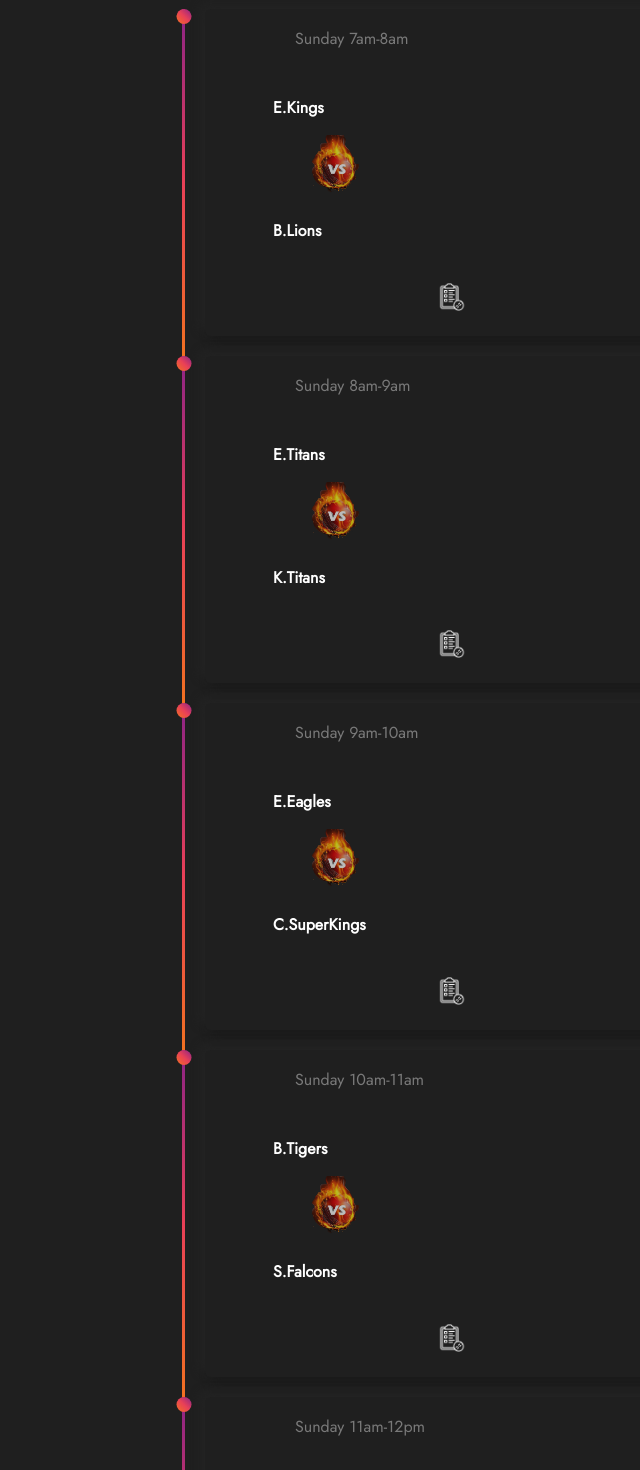
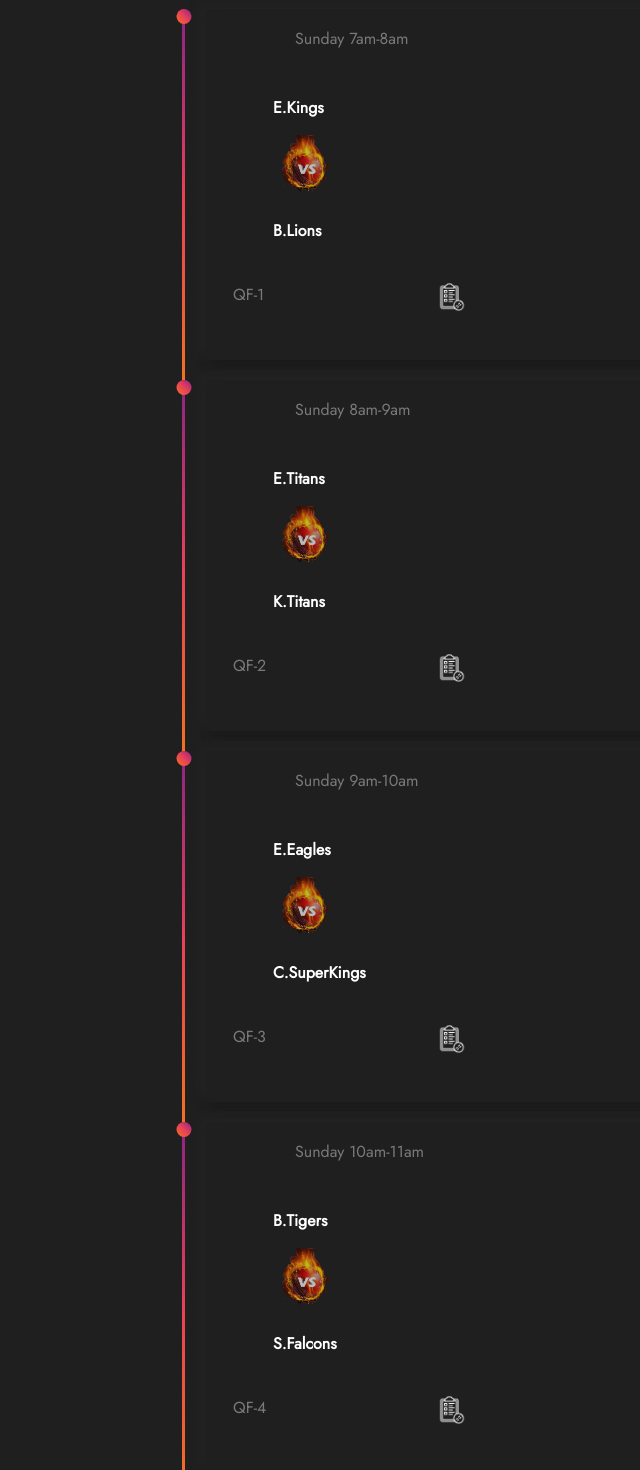
Before and after one commit to Dutt0408/my-project, a React (Create React App) app: page /Schedule in a window 1280 px wide. Shown: the part 240-1710 px from the top of the page, without its empty margins (59-699 px from the left). Built offline with nearby package versions, Linux system fonts and the light colour scheme; a web font is replaced by a local one.

Commit message:
Commmit hjvcjsdjhsd

```diff
--- a/src/Schedule.css
+++ b/src/Schedule.css
@@ -180,7 +180,7 @@
     font-family: 'Caveat', cursive; /* Use 'Caveat' for the 'vs' class */
 
 
-    margin-left: 69px;
+    margin-left: 39px;
     opacity: 0.7;
     box-shadow: linear-gradient(45deg, #F27121, #E94057, #8A2387) 0px 30px 60px -12px inset, rgba(0, 0, 0, 0.3) 0px 18px 36px -18px inset;
 
--- a/src/Schedule.js
+++ b/src/Schedule.js
@@ -7,10 +7,10 @@ const scheduleData = {
 
 
   "sunday": [
-    { "Match": 25, "Team1": "E.Kings", "Team2": "B.Lions", "TimeFrame": "7am-8am","Day": "Sunday","isOver": false,"ResultURL": "Result25.png","Winner":"" },
-    { "Match": 26, "Team1": "E.Titans", "Team2": "K.Titans", "TimeFrame": "8am-9am","Day": "Sunday","isOver": false,"ResultURL": "Result26.png","Winner":"" },
-    { "Match": 27, "Team1": "E.Eagles", "Team2": "C.SuperKings", "TimeFrame": "9am-10am","Day": "Sunday","isOver": false,"ResultURL": "Result27.png","Winner":"" },
-    { "Match": 28, "Team1": "B.Tigers", "Team2": "S.Falcons", "TimeFrame": "10am-11am","Day": "Sunday","isOver": false,"ResultURL": "Result28.png","Winner":"" },
+    { "Match": 25, "Team1": "E.Kings", "Team2": "B.Lions", "TimeFrame": "7am-8am","Day": "Sunday","isOver": false,"ResultURL": "Result25.png","Winner":"QF-1" },
+    { "Match": 26, "Team1": "E.Titans", "Team2": "K.Titans", "TimeFrame": "8am-9am","Day": "Sunday","isOver": false,"ResultURL": "Result26.png","Winner":"QF-2" },
+    { "Match": 27, "Team1": "E.Eagles", "Team2": "C.SuperKings", "TimeFrame": "9am-10am","Day": "Sunday","isOver": false,"ResultURL": "Result27.png","Winner":"QF-3" },
+    { "Match": 28, "Team1": "B.Tigers", "Team2": "S.Falcons", "TimeFrame": "10am-11am","Day": "Sunday","isOver": false,"ResultURL": "Result28.png","Winner":"QF-4" },
     { "Match": 29, "Team1": "SEMI FINAL 1", "Team2": "-", "TimeFrame": "11am-12pm","Day": "Sunday","isOver": false,"ResultURL": "Result29.png","Winner":"" },
     { "Match": 30, "Team1": "SEMI FINAL 2", "Team2": "-", "TimeFrame": "12pm-1pm","Day": "Sunday","isOver": false,"ResultURL": "Result30.png","Winner":"" },
     { "Match": 31, "Team1": "Final", "Team2": "-", "TimeFrame": "1pm-2pm","Day": "Sunday","isOver": false,"ResultURL": "Result31.png","Winner":"" }
--- a/src/live.js
+++ b/src/live.js
@@ -5,7 +5,7 @@ function live() {
   return (
     <div className='Livesection'>
 
-<div className="wontoss">QF Match-1 </div>
+<div className="wontoss">QF Match-1</div>
 
 
 
@@ -23,7 +23,7 @@ function live() {
 
 
 <div className="team10">
-<div className="circle pos1"></div>
+{/* <div className="circle pos1"></div> */}
 <div className="teamname">B.Lions</div>
 <div className="scorer">
 <div className="score">0/0</div>
@@ -33,7 +33,7 @@ function live() {
 
 
 <div className="overnews"> Update/News: </div>
-<div className="overnewss"> Live From 7AM </div>
+<div className="overnewss"> Live From 7AM  </div>
 
 </div>
 
```
